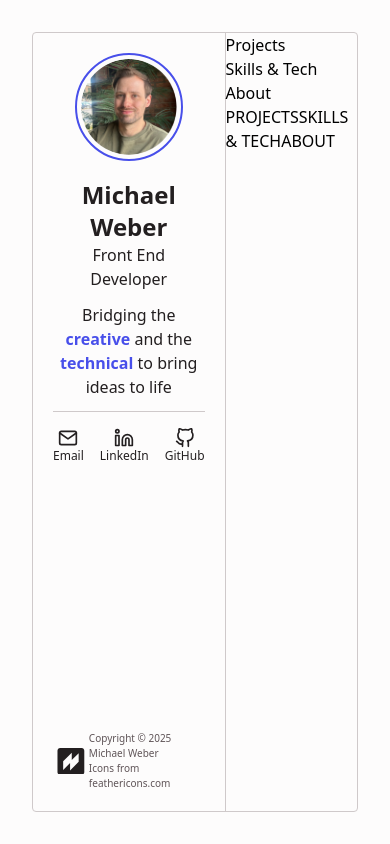
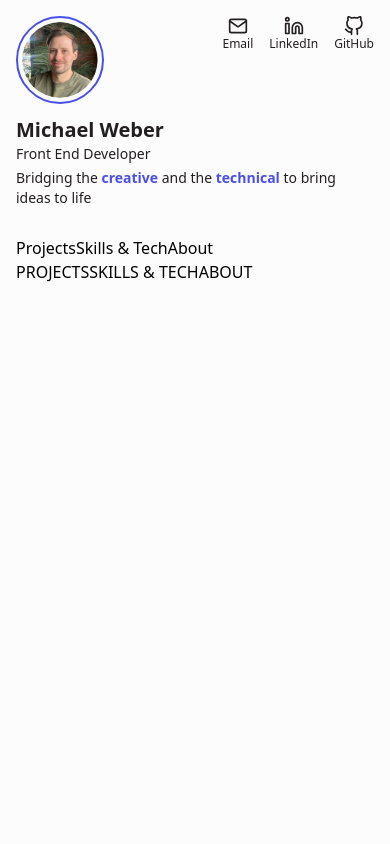
Before and after one commit to MichaelScottWeber/dev-portfolio-2025, a React (Vite) app: page / in a window 390 px wide. Built offline with nearby package versions, Linux system fonts and the light colour scheme.

Commit message:
Adds responsive breakpoint styling

```diff
--- a/src/App.tsx
+++ b/src/App.tsx
@@ -3,8 +3,8 @@ import Sidebar from './components/Sidebar';
 
 function App() {
   return (
-    <main className='p-8 flex min-h-screen bg-white w-screen'>
-      <div className='border border-gray-300 flex rounded w-full'>
+    <main className='p-4 sm:p-6 md:p-8 flex min-h-screen bg-white w-screen'>
+      <div className='border-0 md:border border-gray-300 flex flex-col md:flex-row rounded w-full'>
         <Sidebar />
         <section>
           <div>
--- /dev/null
+++ b/src/components/ContactLinks.tsx
@@ -0,0 +1,39 @@
+import Mail from './icons/Mail';
+import LinkedIn from './icons/LinkedIn';
+import GitHub from './icons/GitHub';
+
+function ContactLinks() {
+  return (
+    <div className='flex justify-center gap-4 text-black'>
+      <a
+        href='mailto:mscottweber@gmail.com'
+        target='_blank'
+        rel='noopener noreferrer'
+        className='flex flex-col items-center hover:text-primary-500 transition-all'
+      >
+        <Mail classNames='w-5' />
+        <span className='text-xs'>Email</span>
+      </a>
+      <a
+        href='https://www.linkedin.com/in/michaelscottweber/'
+        target='_blank'
+        rel='noopener noreferrer'
+        className='flex flex-col items-center text-black hover:text-primary-500 transition-all'
+      >
+        <LinkedIn classNames='w-5' />
+        <span className='text-xs'>LinkedIn</span>
+      </a>
+      <a
+        href='https://github.com/MichaelScottWeber'
+        target='_blank'
+        rel='noopener noreferrer'
+        className='flex flex-col items-center text-black hover:text-primary-500 transition-all'
+      >
+        <GitHub classNames='w-5' />
+        <span className='text-xs'>GitHub</span>
+      </a>
+    </div>
+  );
+}
+
+export default ContactLinks;
--- a/src/components/Header.tsx
+++ b/src/components/Header.tsx
@@ -1,49 +1,34 @@
 import ProfilePic from '../assets/img/profilepic-400.png';
-import Mail from './icons/Mail';
-import LinkedIn from './icons/LinkedIn';
-import GitHub from './icons/GitHub';
+import ContactLinks from './ContactLinks';
 
 function Header() {
   return (
-    <header className='text-center'>
-      <div className='rounded-full border-2 border-primary-500 inline-block p-1 mb-3'>
-        <img className='rounded-full w-24' src={ProfilePic} alt='headshot' />
+    <header className='md:text-center'>
+      <div className='md:block flex justify-between'>
+        <div className='rounded-full border-2 border-primary-500 inline-block p-1 mb-3'>
+          <img
+            className='rounded-full w-19 md:w-24'
+            src={ProfilePic}
+            alt='headshot'
+          />
+        </div>
+        <div className='md:hidden'>
+          <ContactLinks />
+        </div>
       </div>
-      <h1 className='text-2xl font-bold text-black'>Michael Weber</h1>
-      <p className='text-base mb-3 text-black'>Front End Developer</p>
-      <p className='text-base border-b border-gray-300 mb-4 pb-3 text-black'>
+      <h1 className='text-xl md:text-2xl font-bold text-black'>
+        Michael Weber
+      </h1>
+      <p className='text-sm md:text-base mb-1 md:mb-3 text-black'>
+        Front End Developer
+      </p>
+      <p className='text-sm md:text-base border-0 md:border-b border-gray-300 mb-4 pb-3 text-black'>
         Bridging the <strong className='text-primary-500'>creative</strong> and
         the <strong className='text-primary-500'>technical</strong> to bring
         ideas to life
       </p>
-      <div className='flex justify-center gap-4 text-black'>
-        <a
-          href='mailto:mscottweber@gmail.com'
-          target='_blank'
-          rel='noopener noreferrer'
-          className='flex flex-col items-center hover:text-primary-500 transition-all'
-        >
-          <Mail classNames='w-5' />
-          <span className='text-xs'>Email</span>
-        </a>
-        <a
-          href='https://www.linkedin.com/in/michaelscottweber/'
-          target='_blank'
-          rel='noopener noreferrer'
-          className='flex flex-col items-center text-black hover:text-primary-500 transition-all'
-        >
-          <LinkedIn classNames='w-5' />
-          <span className='text-xs'>LinkedIn</span>
-        </a>
-        <a
-          href='https://github.com/MichaelScottWeber'
-          target='_blank'
-          rel='noopener noreferrer'
-          className='flex flex-col items-center text-black hover:text-primary-500 transition-all'
-        >
-          <GitHub classNames='w-5' />
-          <span className='text-xs'>GitHub</span>
-        </a>
+      <div className='hidden md:block'>
+        <ContactLinks />
       </div>
     </header>
   );
--- a/src/components/Sidebar.tsx
+++ b/src/components/Sidebar.tsx
@@ -3,9 +3,11 @@ import Footer from './Footer';
 
 function Sidebar() {
   return (
-    <section className='p-5 w-64 border-r border-gray-300 flex flex-col justify-between h-full'>
+    <section className='p-0 md:p-5 w-full md:w-64 border-0 md:border-r border-gray-300 flex flex-col justify-between h-auto md:h-full'>
       <Header />
-      <Footer />
+      <div className='hidden md:block'>
+        <Footer />
+      </div>
     </section>
   );
 }
```
